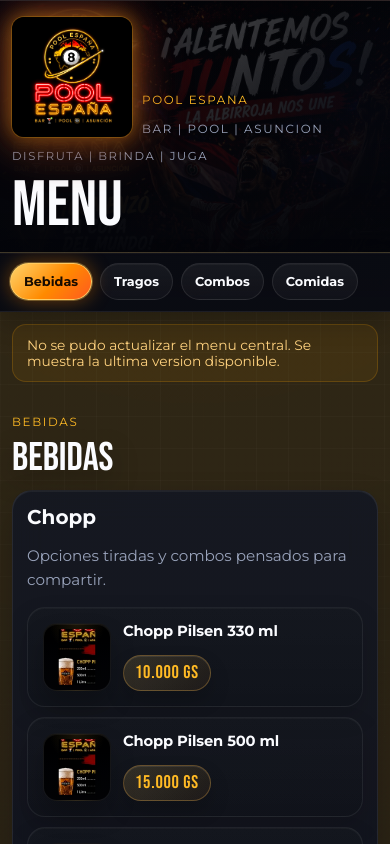
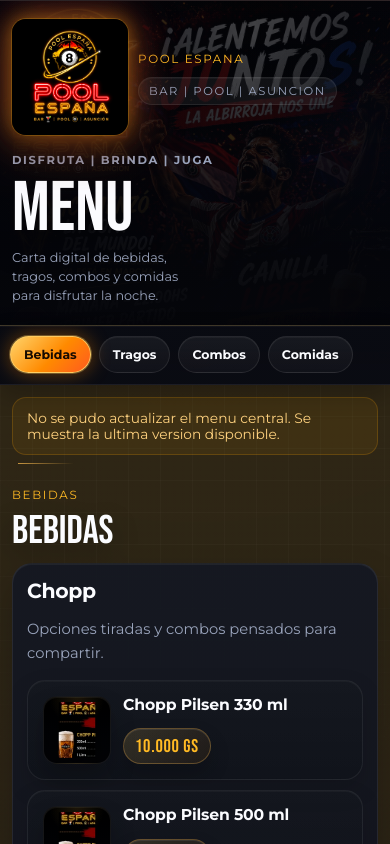
Before and after one commit to erickjsl/pool-espana-menu, a React (Vite) app: page / in a window 390 px wide. Shown: the top 844 px of the page. Built offline with nearby package versions, Linux system fonts and the light colour scheme; no server answers.

Commit message:
enhance mobile-first premium menu presentation

```diff
--- a/src/App.css
+++ b/src/App.css
@@ -23,7 +23,7 @@
 
 .menu-hero {
   position: relative;
-  min-height: 300px;
+  min-height: 340px;
   border-bottom: 1px solid var(--border);
 }
 
@@ -31,10 +31,11 @@
   position: absolute;
   inset: 0;
   background:
-    linear-gradient(180deg, rgba(4, 5, 10, 0.25), rgba(4, 5, 10, 0.94)),
-    linear-gradient(100deg, rgba(4, 5, 10, 0.96), rgba(4, 5, 10, 0.45) 55%, rgba(4, 5, 10, 0.9)),
+    linear-gradient(180deg, rgba(4, 5, 10, 0.14), rgba(4, 5, 10, 0.96)),
+    linear-gradient(100deg, rgba(4, 5, 10, 0.98), rgba(4, 5, 10, 0.46) 58%, rgba(4, 5, 10, 0.92)),
     radial-gradient(circle at top left, rgba(224, 39, 39, 0.3), transparent 28%),
-    radial-gradient(circle at right center, rgba(17, 77, 194, 0.24), transparent 30%);
+    radial-gradient(circle at right center, rgba(17, 77, 194, 0.24), transparent 30%),
+    linear-gradient(0deg, rgba(255, 173, 41, 0.1), transparent 30%);
   z-index: 1;
 }
 
@@ -51,18 +52,24 @@
 .menu-hero-content {
   position: relative;
   z-index: 2;
-  min-height: 300px;
+  min-height: 340px;
   display: flex;
   flex-direction: column;
   justify-content: end;
-  gap: 12px;
-  padding: 18px 18px 22px;
+  gap: 18px;
+  padding: 20px 18px 24px;
 }
 
 .brand-lockup {
   display: flex;
   align-items: center;
   gap: 12px;
+}
+
+.hero-copy {
+  display: grid;
+  gap: 8px;
+  max-width: 24rem;
 }
 
 .brand-mark {
@@ -111,8 +118,16 @@
 }
 
 .brand-meta {
+  display: inline-flex;
+  align-items: center;
+  min-height: 28px;
+  padding: 6px 10px;
+  border-radius: 999px;
+  background: rgba(255, 255, 255, 0.06);
+  border: 1px solid rgba(255, 255, 255, 0.08);
   color: var(--text-soft);
-  font-size: 0.74rem;
+  font-size: 0.72rem;
+  box-shadow: inset 0 1px 0 rgba(255, 255, 255, 0.04);
 }
 
 .hero-slogan,
@@ -126,8 +141,9 @@
 .hero-slogan {
   margin: 0;
   text-transform: uppercase;
-  letter-spacing: 0.18em;
+  letter-spacing: 0.22em;
   font-size: 0.72rem;
+  font-weight: 700;
 }
 
 .menu-hero-content h1,
@@ -142,12 +158,15 @@
 
 .menu-hero-content h1 {
   font-size: clamp(3.5rem, 16vw, 5.8rem);
+  text-shadow: 0 14px 32px rgba(0, 0, 0, 0.35);
 }
 
 .hero-subtitle {
   margin: 0;
-  max-width: 32rem;
-  font-size: 0.96rem;
+  max-width: 24rem;
+  font-size: 0.94rem;
+  line-height: 1.55;
+  text-wrap: balance;
 }
 
 .category-nav {
@@ -247,6 +266,16 @@
   scroll-margin-top: 74px;
 }
 
+.menu-block::before {
+  content: '';
+  position: absolute;
+  top: 0;
+  left: 18px;
+  width: 56px;
+  height: 1px;
+  background: linear-gradient(90deg, rgba(255, 190, 80, 0.72), transparent);
+}
+
 .block-heading {
   display: flex;
   justify-content: space-between;
@@ -329,17 +358,22 @@
 
 .menu-card h3,
 .menu-section h3 {
-  font-size: 1.25rem;
+  font-size: 1.28rem;
+  letter-spacing: -0.02em;
 }
 
 .menu-section-head {
   margin-bottom: 14px;
 }
 
+.menu-section-head h3 {
+  margin-bottom: 6px;
+}
+
 .menu-section-head p {
   max-width: 34rem;
-  font-size: 0.95rem;
-  line-height: 1.55;
+  font-size: 0.92rem;
+  line-height: 1.6;
 }
 
 .menu-items {
@@ -388,6 +422,11 @@
 .menu-item h4 {
   font-size: 1rem;
   letter-spacing: -0.01em;
+}
+
+.menu-item p {
+  font-size: 0.9rem;
+  line-height: 1.55;
 }
 
 .badge,
@@ -444,6 +483,47 @@
   padding: 16px 18px 22px;
   border-top: 1px solid var(--border);
   font-size: 0.92rem;
+}
+
+.menu-hero-content,
+.menu-block,
+.menu-section,
+.menu-card,
+.menu-item {
+  animation: fade-up 520ms ease both;
+}
+
+.menu-block:nth-of-type(2),
+.menu-section:nth-of-type(2),
+.menu-card:nth-of-type(2),
+.menu-item:nth-of-type(2) {
+  animation-delay: 60ms;
+}
+
+.menu-block:nth-of-type(3),
+.menu-section:nth-of-type(3),
+.menu-card:nth-of-type(3),
+.menu-item:nth-of-type(3) {
+  animation-delay: 110ms;
+}
+
+.menu-block:nth-of-type(4),
+.menu-section:nth-of-type(4),
+.menu-card:nth-of-type(4),
+.menu-item:nth-of-type(4) {
+  animation-delay: 150ms;
+}
+
+@keyframes fade-up {
+  from {
+    opacity: 0;
+    transform: translateY(18px);
+  }
+
+  to {
+    opacity: 1;
+    transform: translateY(0);
+  }
 }
 
 .admin-shell {
@@ -902,12 +982,12 @@
 
   .menu-hero,
   .menu-hero-content {
-    min-height: 232px;
+    min-height: 300px;
   }
 
   .brand-logo {
-    width: 132px;
-    border-radius: 12px;
+    width: 128px;
+    border-radius: 14px;
   }
 
   .menu-block,
@@ -920,14 +1000,19 @@
   }
 
   .menu-hero-content {
-    gap: 10px;
-    padding-top: 16px;
-    padding-bottom: 18px;
+    gap: 16px;
+    padding-top: 18px;
+    padding-bottom: 20px;
   }
 
   .brand-lockup {
     gap: 10px;
-    align-items: flex-end;
+    align-items: center;
+  }
+
+  .hero-copy {
+    gap: 7px;
+    max-width: 18rem;
   }
 
   .eyebrow,
@@ -938,7 +1023,13 @@
   }
 
   .menu-hero-content h1 {
-    font-size: clamp(2.8rem, 18vw, 4rem);
+    font-size: clamp(3.1rem, 18vw, 4.4rem);
+  }
+
+  .hero-subtitle {
+    max-width: 18rem;
+    font-size: 0.84rem;
+    line-height: 1.5;
   }
 
   .block-heading,
@@ -970,7 +1061,7 @@
 
   .category-nav a {
     padding: 10px 13px;
-    font-size: 0.8rem;
+    font-size: 0.78rem;
   }
 
   .menu-item:not(.product-row) {
@@ -996,12 +1087,12 @@
   }
 
   .menu-item h4 {
-    font-size: 0.92rem;
-    line-height: 1.2;
+    font-size: 0.98rem;
+    line-height: 1.18;
   }
 
   .menu-item p {
-    font-size: 0.84rem;
+    font-size: 0.82rem;
     line-height: 1.45;
   }
 
@@ -1097,6 +1188,11 @@
     grid-template-columns: 68px minmax(0, 1fr);
   }
 
+  .menu-hero,
+  .menu-hero-content {
+    min-height: 284px;
+  }
+
   .sync-banner,
   .warning-status {
     margin-left: 12px;
@@ -1123,6 +1219,37 @@
   }
 
   .brand-logo {
-    width: 120px;
+    width: 116px;
+  }
+
+  .hero-copy {
+    max-width: 16rem;
+  }
+
+  .hero-subtitle {
+    font-size: 0.8rem;
   }
 }
+
+@media (prefers-reduced-motion: reduce) {
+  html {
+    scroll-behavior: auto;
+  }
+
+  .menu-hero-content,
+  .menu-block,
+  .menu-section,
+  .menu-card,
+  .menu-item {
+    animation: none;
+  }
+
+  .category-nav a,
+  .secondary-cta,
+  .primary-cta,
+  .admin-button,
+  .menu-card,
+  .combo-image img {
+    transition: none;
+  }
+}
--- a/src/components/public/PublicPage.tsx
+++ b/src/components/public/PublicPage.tsx
@@ -51,8 +51,11 @@
             </div>
           </div>
 
-          <p className="hero-slogan">Disfruta | Brinda | Juga</p>
-          <h1>Menu</h1>
+          <div className="hero-copy">
+            <p className="hero-slogan">Disfruta | Brinda | Juga</p>
+            <h1>Menu</h1>
+            <p className="hero-subtitle">Carta digital de bebidas, tragos, combos y comidas para disfrutar la noche.</p>
+          </div>
         </div>
       </header>
 
```
